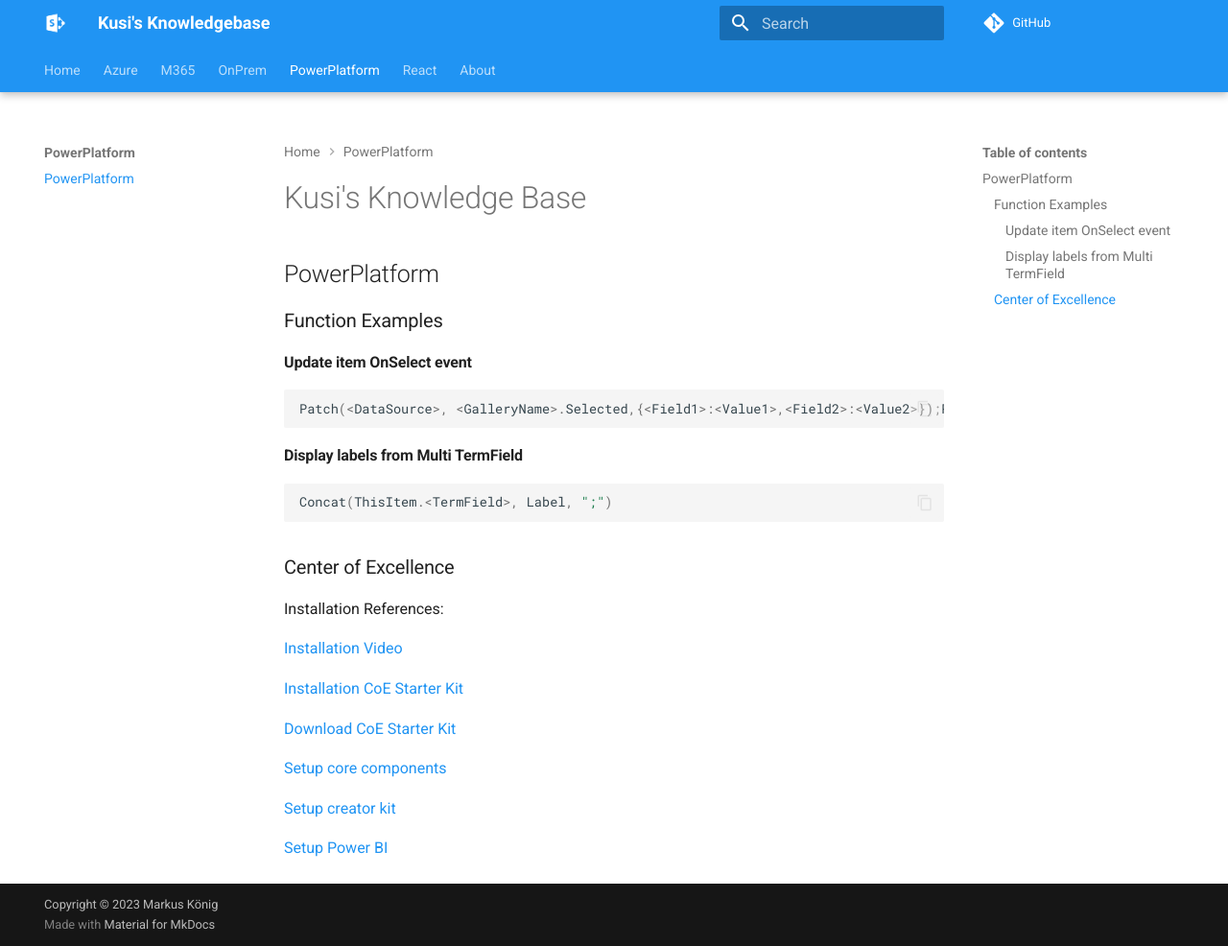
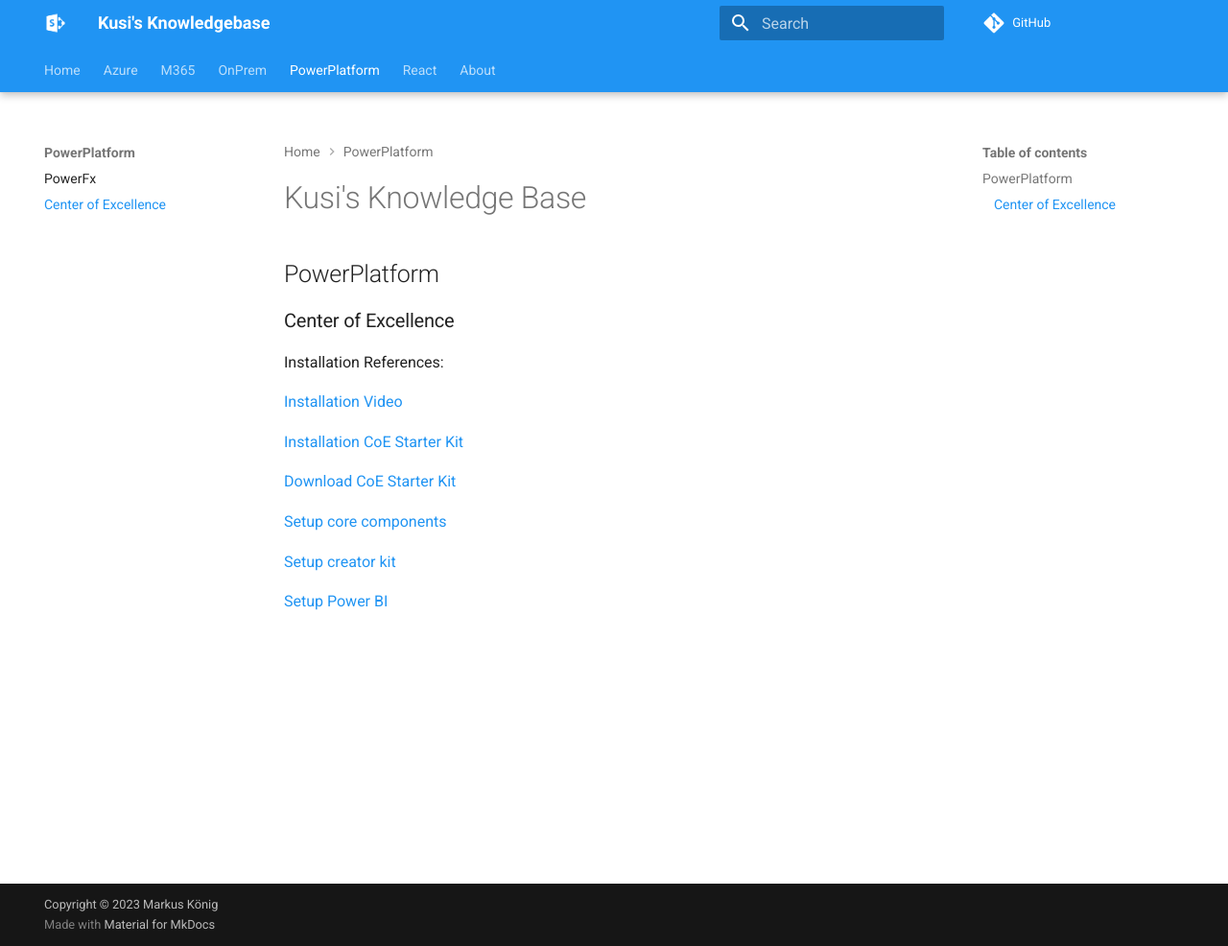
Before and after one commit to Kusi1975/spkb, an MkDocs documentation site: the page built from docs/PowerPlatform/CoE/index.md, in a window 1280 px wide and 986 px high. Shown: the whole window at 96% size. Built offline with MkDocs 1.6.1 and Material for MkDocs 9.7.7, drawn with Linux system fonts in a browser that asks for light colours; comment, search, counter and statistics services are not loaded.

Commit message:
Split PowerFx and CoE

````diff
--- a/docs/PowerPlatform/index.md
+++ b/docs/PowerPlatform/CoE/index.md
@@ -1,20 +1,6 @@
 # Kusi's Knowledge Base
 
 ## PowerPlatform
-
-### Function Examples
-
-#### Update item OnSelect event
-
-```cs
-Patch(<DataSource>, <GalleryName>.Selected,{<Field1>:<Value1>,<Field2>:<Value2>});Refresh(<DataSource>)
-```
-
-#### Display labels from Multi TermField
-
-```cs
-Concat(ThisItem.<TermField>, Label, ";")
-```
 
 ### Center of Excellence
 
--- a/mkdocs.yml
+++ b/mkdocs.yml
@@ -23,7 +23,8 @@
         - Migrate SPFx 2016 to 2019: onPrem/SPFx/migrate16to19.md
     - PowerShell: onPrem/PowerShell/index.md
   - PowerPlatform:
-    - PowerPlatform: PowerPlatform/index.md
+    - PowerFx: PowerPlatform/PowerFx/index.md
+    - Center of Excellence: PowerPlatform/CoE/index.md
   - React:
     - React: React/index.md
   - About:
````
Also changed, not shown: docs/PowerPlatform/PowerFx/index.md (added, +17 -0 lines), docs/index.md (+2 -2 lines).
